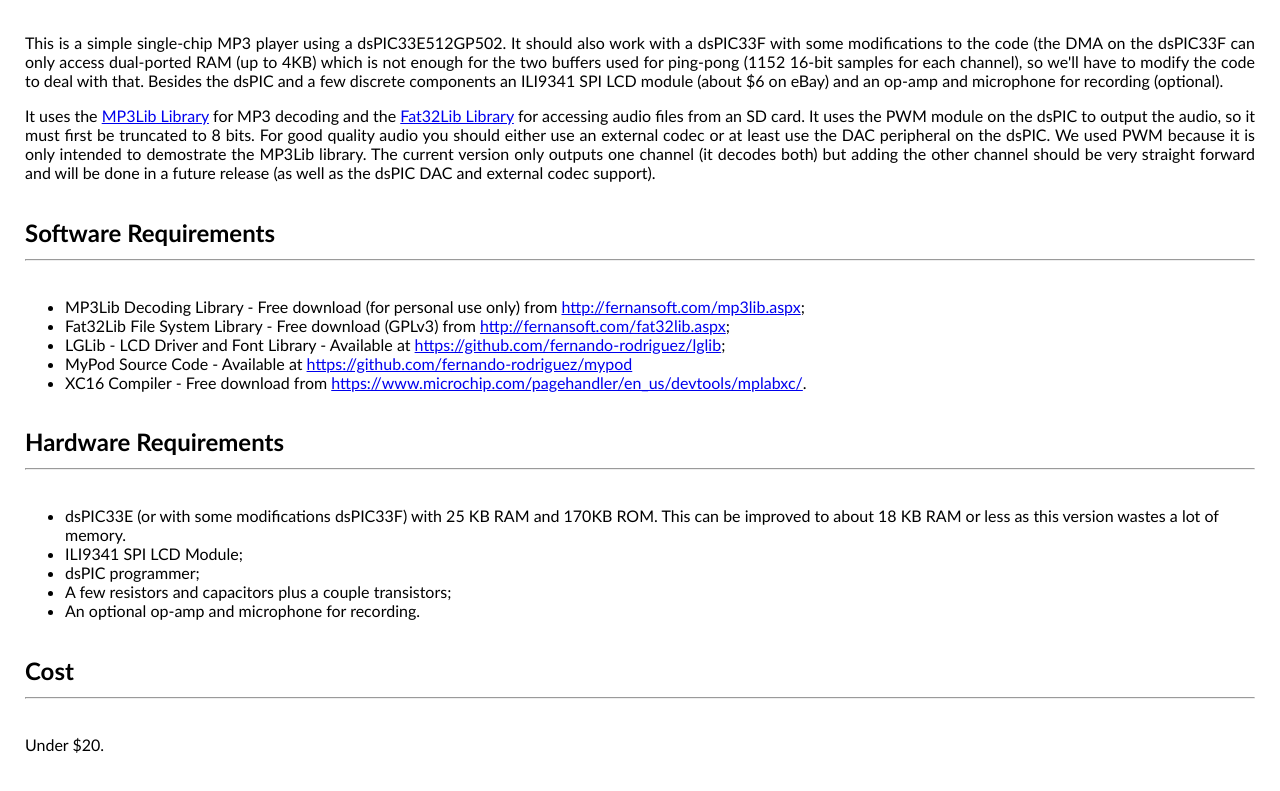
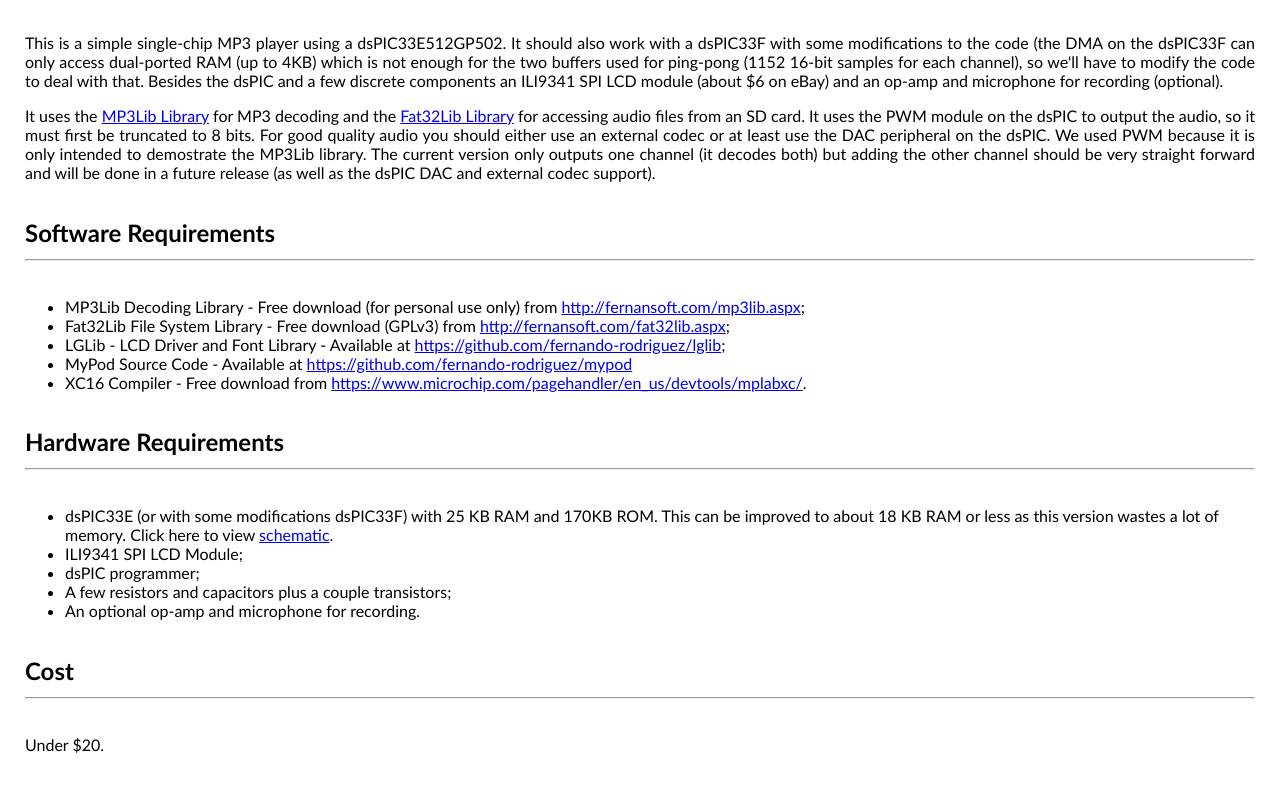
Before and after one commit to fdev1/mypod, a plain HTML site: page index.html in a window 1280 px wide. Shown: the part 603-1394 px from the top of the page. Drawn offline with Linux system fonts and the light colour scheme.

Commit message:
upddaate

```diff
--- a/index.html
+++ b/index.html
@@ -77,7 +77,7 @@
 						<li>
 							dsPIC33E (or with some modifications dsPIC33F) with 25 KB RAM and 170KB ROM.
 							This can be improved to about 18 KB RAM or less as this version wastes a lot
-							of memory.
+							of memory. Click here to view <a href="schematic.png" target="_blank">schematic</a>.
 						</li>
 						<li>ILI9341 SPI LCD Module;</li>
 						<li>dsPIC programmer;</li>
```
Also changed, not shown: schematic.png (added), 1 other file.
